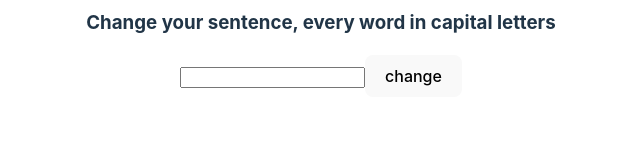
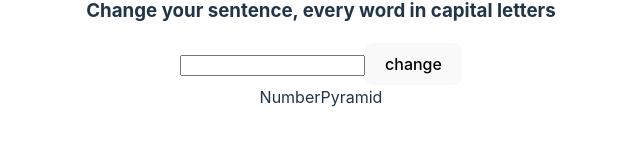
Before and after one commit to Aluonam/pt_v12_prueba4, a React (Vite) app: page / in a window 1280 px wide. Shown: the part 428-574 px from the top of the page, without its empty margins (319-959 px from the left). Built offline with nearby package versions, Linux system fonts and the light colour scheme; no server answers.

Commit message:
feat: new component number pyramid

```diff
--- a/src/App.tsx
+++ b/src/App.tsx
@@ -2,6 +2,7 @@
 import './App.css'
 import ActualDate from './components/actualDate/ActualDate'
 import LastLetter from './components/lastLetter/LastLetter'
+import NumberPyramid from './components/numberPyramid/NumberPyramid'
 import PokeTable from './components/table/PokeTable'
 
 function App() {
@@ -11,6 +12,7 @@ function App() {
     <ActualDate></ActualDate>
     <PokeTable></PokeTable>
     <LastLetter></LastLetter>
+    <NumberPyramid></NumberPyramid>
 
     </>
   )
--- /dev/null
+++ b/src/components/numberPyramid/NumberPyramid.tsx
@@ -0,0 +1,8 @@
+
+const NumberPyramid = () => {
+  return (
+    <div>NumberPyramid</div>
+  )
+}
+
+export default NumberPyramid
```
